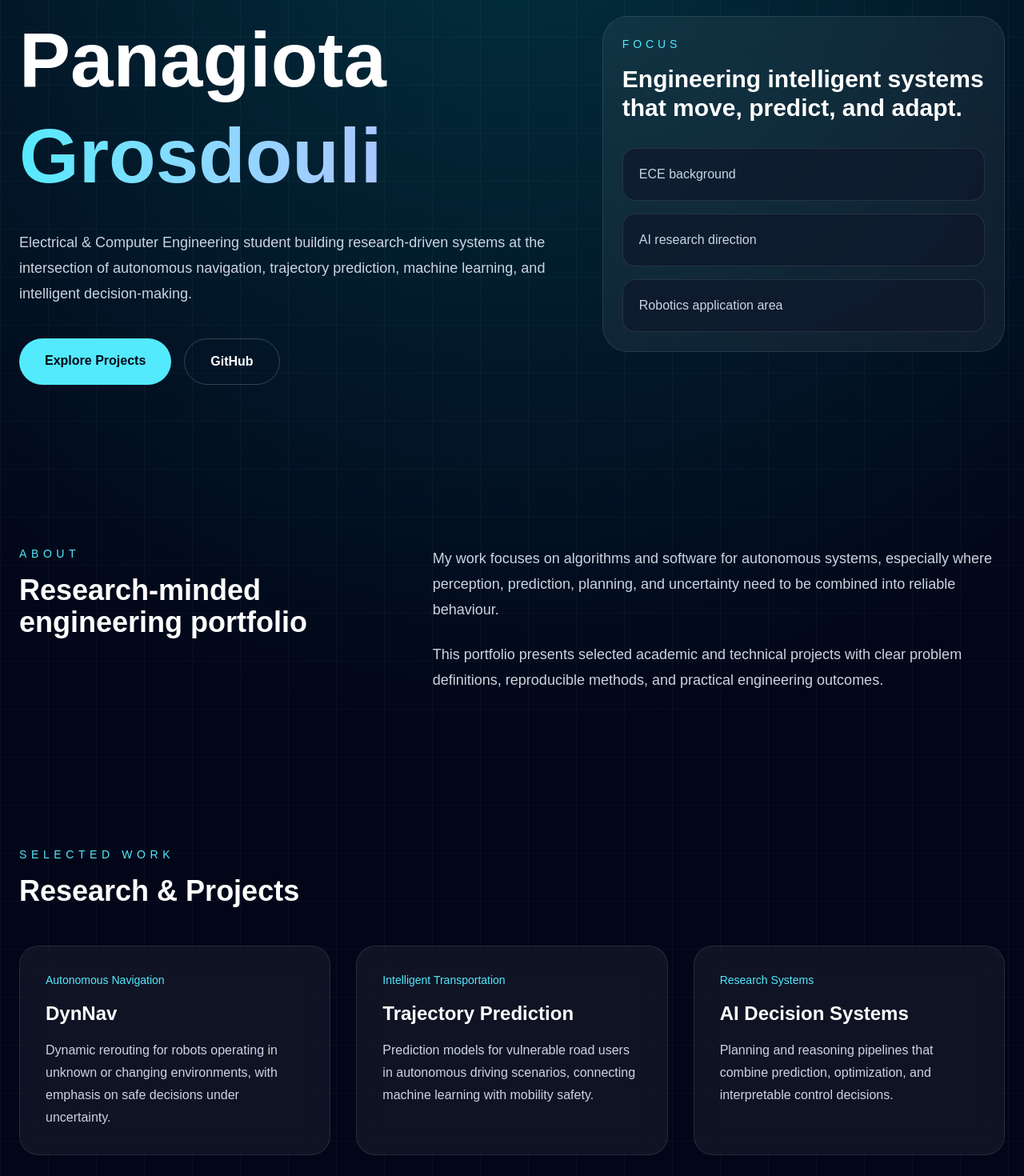
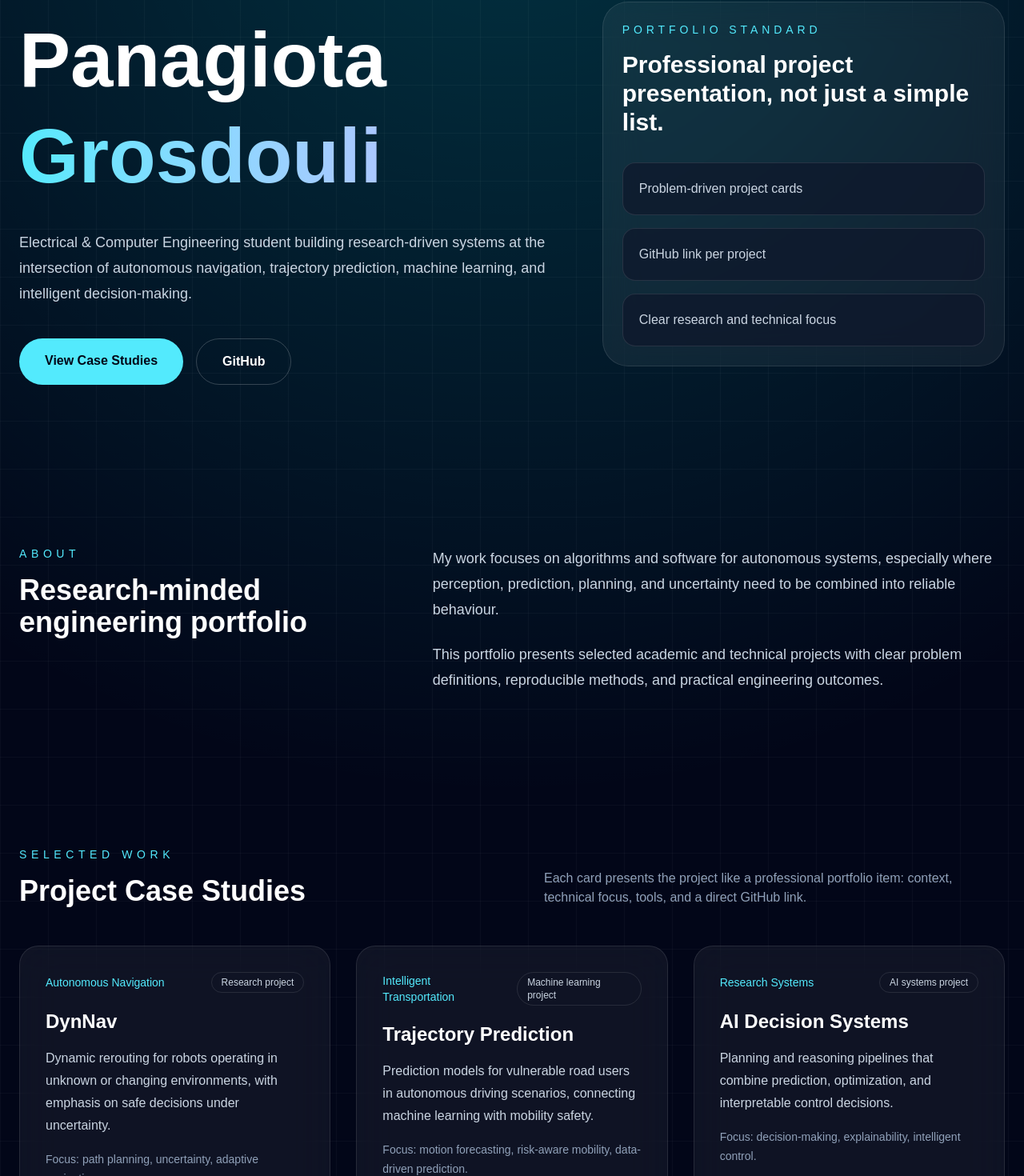
Before and after one commit to panagiotagrosdouli/personalportfolio, a Next.js app: page / in a window 1280 px wide. Shown: the part 194-1664 px from the top of the page at 80% size. Built offline with nearby package versions, Linux system fonts and the light colour scheme.

Commit message:
Add professional project GitHub links

```diff
--- a/app/page.tsx
+++ b/app/page.tsx
@@ -2,17 +2,29 @@ const projects = [
   {
     title: "DynNav",
     category: "Autonomous Navigation",
+    status: "Research project",
     desc: "Dynamic rerouting for robots operating in unknown or changing environments, with emphasis on safe decisions under uncertainty.",
+    impact: "Focus: path planning, uncertainty, adaptive navigation.",
+    tech: ["Robotics", "Path Planning", "Optimization"],
+    github: "https://github.com/panagiotagrosdouli",
   },
   {
     title: "Trajectory Prediction",
     category: "Intelligent Transportation",
+    status: "Machine learning project",
     desc: "Prediction models for vulnerable road users in autonomous driving scenarios, connecting machine learning with mobility safety.",
+    impact: "Focus: motion forecasting, risk-aware mobility, data-driven prediction.",
+    tech: ["Machine Learning", "Computer Vision", "Python"],
+    github: "https://github.com/panagiotagrosdouli",
   },
   {
     title: "AI Decision Systems",
     category: "Research Systems",
+    status: "AI systems project",
     desc: "Planning and reasoning pipelines that combine prediction, optimization, and interpretable control decisions.",
+    impact: "Focus: decision-making, explainability, intelligent control.",
+    tech: ["AI", "Planning", "Uncertainty"],
+    github: "https://github.com/panagiotagrosdouli",
   },
 ];
 
@@ -63,7 +75,7 @@ export default function Home() {
 
           <div className="mt-10 flex flex-wrap gap-4">
             <a href="#projects" className="rounded-full bg-cyan-300 px-8 py-4 font-semibold text-slate-950 transition hover:-translate-y-1 hover:bg-cyan-200">
-              Explore Projects
+              View Case Studies
             </a>
 
             <a href="https://github.com/panagiotagrosdouli" target="_blank" rel="noreferrer" className="rounded-full border border-white/20 px-8 py-4 font-semibold transition hover:-translate-y-1 hover:bg-white/10">
@@ -73,10 +85,10 @@ export default function Home() {
         </div>
 
         <div className="rounded-[2rem] border border-white/10 bg-white/[0.06] p-6 backdrop-blur-xl">
-          <p className="text-sm uppercase tracking-[0.35em] text-cyan-300">Focus</p>
-          <h2 className="mt-4 text-3xl font-bold">Engineering intelligent systems that move, predict, and adapt.</h2>
+          <p className="text-sm uppercase tracking-[0.35em] text-cyan-300">Portfolio standard</p>
+          <h2 className="mt-4 text-3xl font-bold">Professional project presentation, not just a simple list.</h2>
           <div className="mt-8 grid gap-4">
-            {["ECE background", "AI research direction", "Robotics application area"].map((item) => (
+            {["Problem-driven project cards", "GitHub link per project", "Clear research and technical focus"].map((item) => (
               <div key={item} className="rounded-2xl border border-white/10 bg-slate-900/70 p-5 text-slate-300">
                 {item}
               </div>
@@ -103,17 +115,36 @@ export default function Home() {
       </section>
 
       <section id="projects" className="relative z-10 mx-auto max-w-7xl px-6 py-24">
-        <div className="mb-12">
-          <p className="text-sm uppercase tracking-[0.4em] text-cyan-300">Selected Work</p>
-          <h2 className="mt-4 text-4xl font-bold">Research & Projects</h2>
+        <div className="mb-12 flex flex-col justify-between gap-6 md:flex-row md:items-end">
+          <div>
+            <p className="text-sm uppercase tracking-[0.4em] text-cyan-300">Selected Work</p>
+            <h2 className="mt-4 text-4xl font-bold">Project Case Studies</h2>
+          </div>
+          <p className="max-w-xl text-slate-400">
+            Each card presents the project like a professional portfolio item: context, technical focus, tools, and a direct GitHub link.
+          </p>
         </div>
 
         <div className="grid gap-8 md:grid-cols-3">
           {projects.map((project) => (
-            <article key={project.title} className="group rounded-3xl border border-white/10 bg-white/[0.055] p-8 backdrop-blur-xl transition hover:-translate-y-2 hover:border-cyan-300/60">
-              <p className="text-sm font-medium text-cyan-300">{project.category}</p>
-              <h3 className="mt-4 text-2xl font-bold text-white">{project.title}</h3>
+            <article key={project.title} className="group flex min-h-full flex-col rounded-3xl border border-white/10 bg-white/[0.055] p-8 backdrop-blur-xl transition hover:-translate-y-2 hover:border-cyan-300/60">
+              <div className="flex items-center justify-between gap-4">
+                <p className="text-sm font-medium text-cyan-300">{project.category}</p>
+                <span className="rounded-full border border-white/10 px-3 py-1 text-xs text-slate-300">{project.status}</span>
+              </div>
+              <h3 className="mt-5 text-2xl font-bold text-white">{project.title}</h3>
               <p className="mt-4 leading-7 text-slate-300">{project.desc}</p>
+              <p className="mt-4 text-sm leading-6 text-slate-400">{project.impact}</p>
+              <div className="mt-6 flex flex-wrap gap-2">
+                {project.tech.map((item) => (
+                  <span key={item} className="rounded-full bg-cyan-300/10 px-3 py-1 text-xs text-cyan-100">
+                    {item}
+                  </span>
+                ))}
+              </div>
+              <a href={project.github} target="_blank" rel="noreferrer" className="mt-8 inline-flex w-fit rounded-full border border-cyan-300/30 px-5 py-3 text-sm font-semibold text-cyan-100 transition hover:bg-cyan-300 hover:text-slate-950">
+                View on GitHub
+              </a>
             </article>
           ))}
         </div>
```
